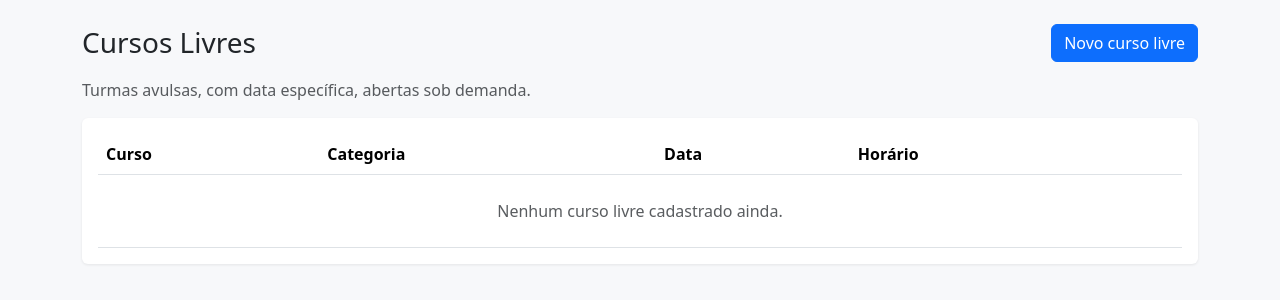
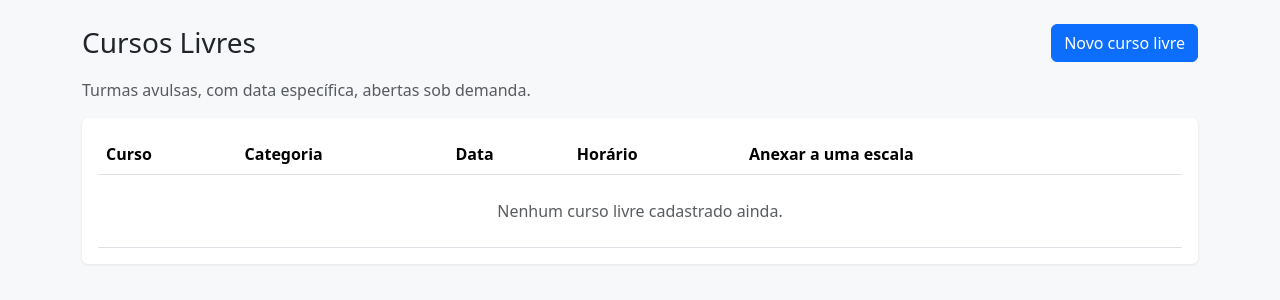
Before and after one commit to jvengenheiro/jvexpert, a Flask app: page /cursos-livres in a window 1280 px wide. Shown: the part 56-356 px from the top of the page. Run offline with Flask 3, Linux system fonts and the light colour scheme.

Commit message:
Anexar curso livre direto na tela de Cursos Livres
Cada curso livre cadastrado agora tem, na própria listagem, um
seletor de escala + botão "Anexar" — não é mais preciso ir até a
tela da escala para anexar. Usa a mesma lógica de alocação de
instrutor já existente e redireciona para a escala após anexar,
bloqueando anexar o mesmo curso duas vezes na mesma escala.
Implementado tanto na app Flask quanto na versão standalone.

Co-Authored-By: Claude Sonnet 5 <noreply@anthropic.com>
Claude-Session: https://claude.ai/code/session_01XHPCKb8wa6GmJBJhQFn8Wt

```diff
--- a/app/routes/cursos.py
+++ b/app/routes/cursos.py
@@ -2,7 +2,8 @@ from datetime import datetime
 
 from flask import Blueprint, flash, redirect, render_template, request, url_for
 
-from app.models import DIAS_SEMANA, CursoFixo, CursoLivre, Instrutor, db
+from app.models import DIAS_SEMANA, CursoFixo, CursoLivre, Escala, Instrutor, db
+from app.scheduler import anexar_curso_livre
 
 bp = Blueprint("cursos", __name__)
 
@@ -109,7 +110,8 @@ def excluir_fixo(curso_id):
 @bp.route("/cursos-livres")
 def listar_livres():
     cursos = CursoLivre.query.order_by(CursoLivre.data).all()
-    return render_template("cursos/livres_list.html", cursos=cursos)
+    escalas = Escala.query.order_by(Escala.id.desc()).all()
+    return render_template("cursos/livres_list.html", cursos=cursos, escalas=escalas)
 
 
 @bp.route("/cursos-livres/novo", methods=["GET", "POST"])
@@ -167,3 +169,28 @@ def excluir_livre(curso_id):
     db.session.commit()
     flash("Curso livre removido.", "success")
     return redirect(url_for("cursos.listar_livres"))
+
+
+@bp.route("/cursos-livres/<int:curso_id>/anexar", methods=["POST"])
+def anexar_livre_a_escala(curso_id):
+    curso = CursoLivre.query.get_or_404(curso_id)
+    escala_id = request.form.get("escala_id")
+    if not escala_id:
+        flash("Selecione uma escala para anexar o curso.", "danger")
+        return redirect(url_for("cursos.listar_livres"))
+
+    escala = Escala.query.get_or_404(int(escala_id))
+    if any(s.curso_livre_id == curso.id for s in escala.sessoes):
+        flash("Este curso livre já está anexado a essa escala.", "warning")
+        return redirect(url_for("escala.ver", escala_id=escala.id))
+
+    sessao = anexar_curso_livre(escala, curso)
+    if sessao.status == "confirmado":
+        flash(f'Curso livre "{curso.nome}" anexado e alocado para {sessao.instrutor.nome}.', "success")
+    else:
+        flash(
+            f'Curso livre "{curso.nome}" anexado, mas nenhum instrutor elegível está disponível — '
+            "atribua manualmente na tela da escala.",
+            "warning",
+        )
+    return redirect(url_for("escala.ver", escala_id=escala.id))
--- a/app/templates/cursos/livres_list.html
+++ b/app/templates/cursos/livres_list.html
@@ -15,6 +15,7 @@
         <th>Categoria</th>
         <th>Data</th>
         <th>Horário</th>
+        <th>Anexar a uma escala</th>
         <th></th>
       </tr>
     </thead>
@@ -25,6 +26,20 @@
         <td><span class="badge bg-secondary">{{ curso.categoria }}</span></td>
         <td>{{ curso.data }}</td>
         <td>{{ curso.hora_inicio.strftime("%H:%M") }}–{{ curso.hora_fim.strftime("%H:%M") }}</td>
+        <td style="min-width: 260px;">
+          {% if escalas %}
+          <form method="post" action="{{ url_for('cursos.anexar_livre_a_escala', curso_id=curso.id) }}" class="d-flex gap-1">
+            <select name="escala_id" class="form-select form-select-sm" required>
+              {% for escala in escalas %}
+                <option value="{{ escala.id }}">{{ escala.data_inicio }} a {{ escala.data_fim }}</option>
+              {% endfor %}
+            </select>
+            <button class="btn btn-sm btn-outline-primary text-nowrap">Anexar</button>
+          </form>
+          {% else %}
+          <span class="text-muted small">Gere uma escala primeiro</span>
+          {% endif %}
+        </td>
         <td class="text-end">
           <a href="{{ url_for('cursos.editar_livre', curso_id=curso.id) }}" class="btn btn-sm btn-outline-secondary">Editar</a>
           <form method="post" action="{{ url_for('cursos.excluir_livre', curso_id=curso.id) }}" class="d-inline" onsubmit="return confirm('Excluir este curso livre?');">
@@ -33,7 +48,7 @@
         </td>
       </tr>
       {% else %}
-      <tr><td colspan="5" class="text-center text-muted py-4">Nenhum curso livre cadastrado ainda.</td></tr>
+      <tr><td colspan="6" class="text-center text-muted py-4">Nenhum curso livre cadastrado ainda.</td></tr>
       {% endfor %}
     </tbody>
   </table>
```
Also changed, not shown: standalone/index.html (+33 -2 lines).
